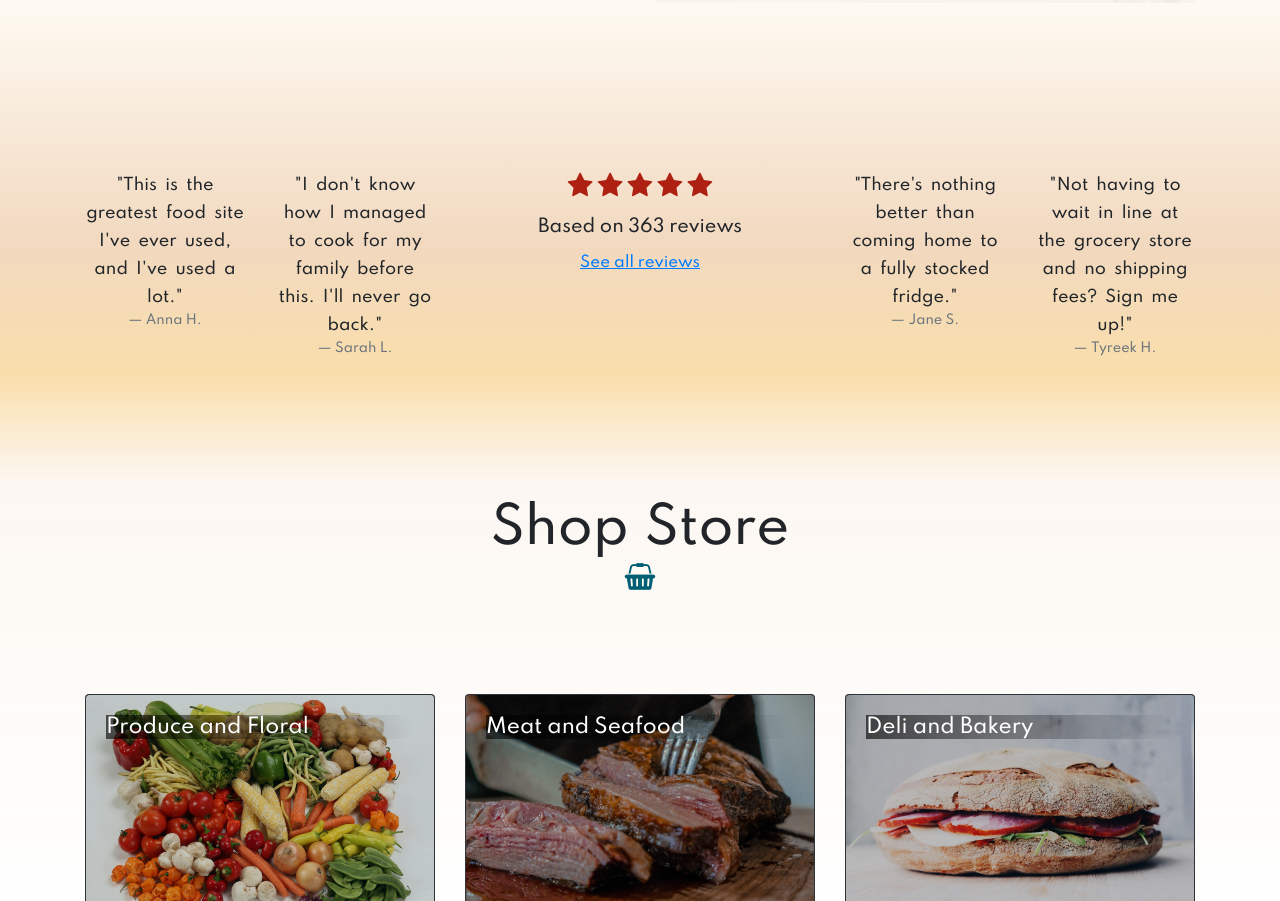
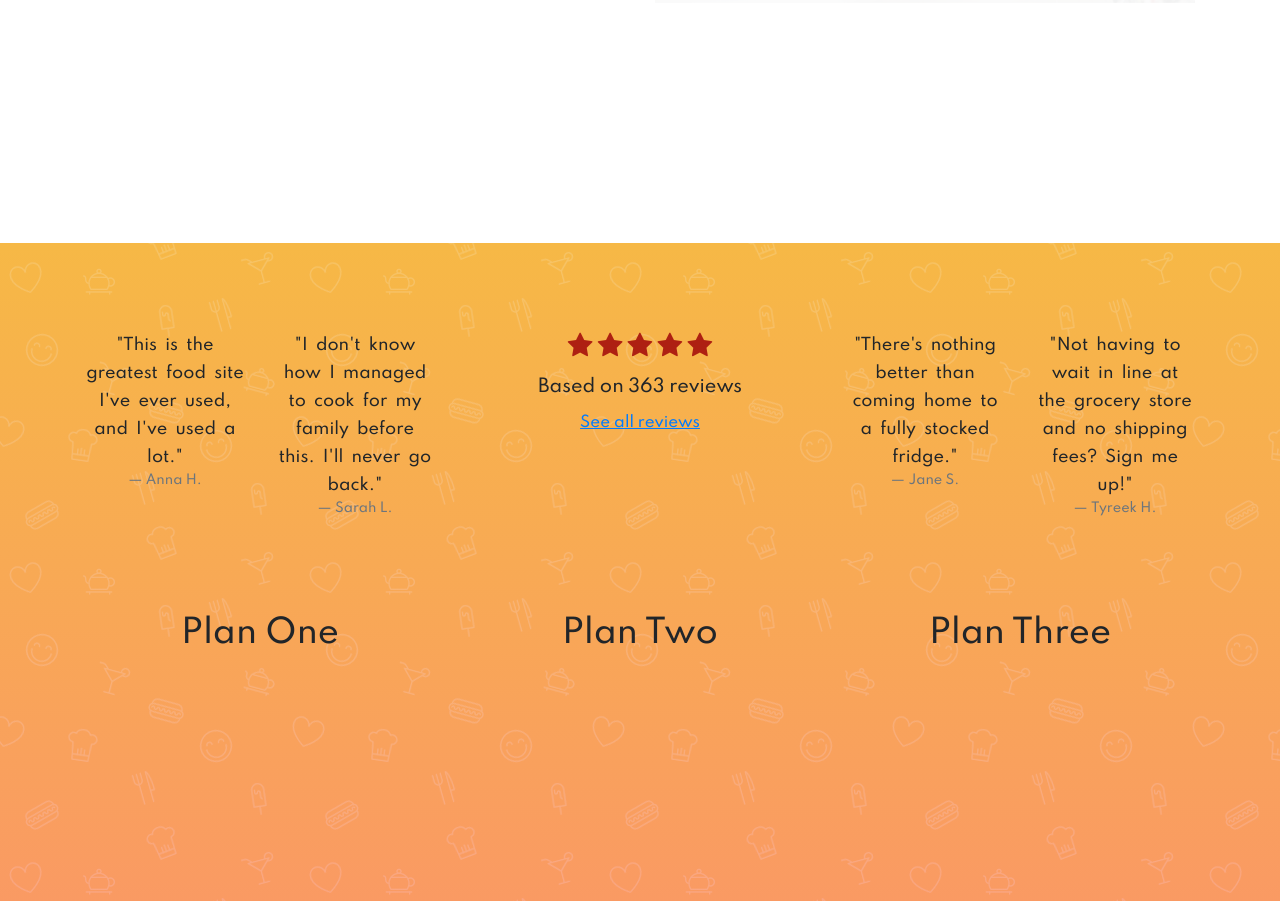
Before and after one commit to Grozzrox/Grocery-Project, a website: page index.html in a window 1280 px wide. Shown: the part 1899-2800 px from the top of the page. Drawn offline with nearby package versions, Linux system fonts and the light colour scheme.

Commit message:
Added/merged reviews and plans sections

```diff
--- a/index.html
+++ b/index.html
@@ -125,7 +125,7 @@
                 </div>
 
                 <div class="row row-group mt-4 aboutText">
-                    <div class="col-12 col-md-6 align-self-center">
+                    <div class="col-12 col-md-6">
                         <h2>Founded in 2021</h2>
                         <p>GrocerEase was founded by Andrew Grozdanov after he discovered that his mission in life was to provide affordable access to fresh and healthy food to everyone, no matter where they live.</p>
                         <button type="button" class="btn btn-lg mb-4"><a href="#shopDiv">Shop now</a></button>
@@ -157,7 +157,7 @@
             </div>
         </section>
 
-        <section id="reviewSection">
+        <section id="plansSection">
             <div class="container reviewDiv">
                 <div class="row row-group mt-5">
                     <div class="col col-md-2">
@@ -194,7 +194,19 @@
                         </blockquote>
                     </div>
                 </div>
+                <div class="row row-group text-center plansDiv">
+                    <div class="col col-sm-4">
+                        <h2>Plan One</h2>
+                    </div>
+                    <div class="col col-sm-4">
+                        <h2>Plan Two</h2>
+                    </div>
+                    <div class="col col-sm-4">
+                        <h2>Plan Three</h2>
+                    </div>
+                </div>
             </div>
+
         </section>
 
         <section id="shopSection">
--- a/styles.css
+++ b/styles.css
@@ -99,10 +99,6 @@ button a:hover {
     text-decoration: none;
 }
 
-#aboutSection {
-    background: linear-gradient(to top, rgba(238,155,0,0.05) 75%, #fff)
-}
-
 .aboutDiv h2, p {
     line-height: 1.75;
     word-spacing: 4px;
@@ -126,12 +122,9 @@ button a:hover {
 
 #reviewSection {
     padding-top: 2em;
-    background: linear-gradient(to top, rgba(238,155,0,0.33) 0%, rgba(202,103,2,0.25) 35%, rgba(238,155,0,0.05) 100%);
+    padding-bottom: 1em;
+    background-image: linear-gradient(to top, rgba(238, 155, 0, 0.715) 5%, rgba(202,103,2,0.25) 35%, rgba(238,155,0,0.025) 100%), url(/images/food.png);
     background-blend-mode: screen;
-}
-
-.reviewDiv {
-    padding-top: 4em;
 }
 
 .reviewDiv i {
@@ -151,9 +144,20 @@ h6 {
     font-size: 1.1rem;
 }
 
+#plansSection {
+    margin-top: 12em;
+    padding-top: 2em;
+    padding-bottom: 30em;
+    min-height: 100%;
+    background-image: linear-gradient(0deg, rgba(255, 0, 150, 0.3), rgba(238,155,0, 0.3)), url(/images/food.png);
+}
+
+.plansDiv {
+    padding-top: 4em;
+}
+
 #shopSection {
-    background: linear-gradient(to bottom, rgba(238,155,0,0.33) 0%, rgba(202,103,2,0.05) 10%, rgba(238,155,0,0) 50%);
-    background-blend-mode: screen;
+    background: rgb(196, 196, 196);
 }
 
 .shopDiv h1 {
```
Also changed, not shown: images/food.png (added).
